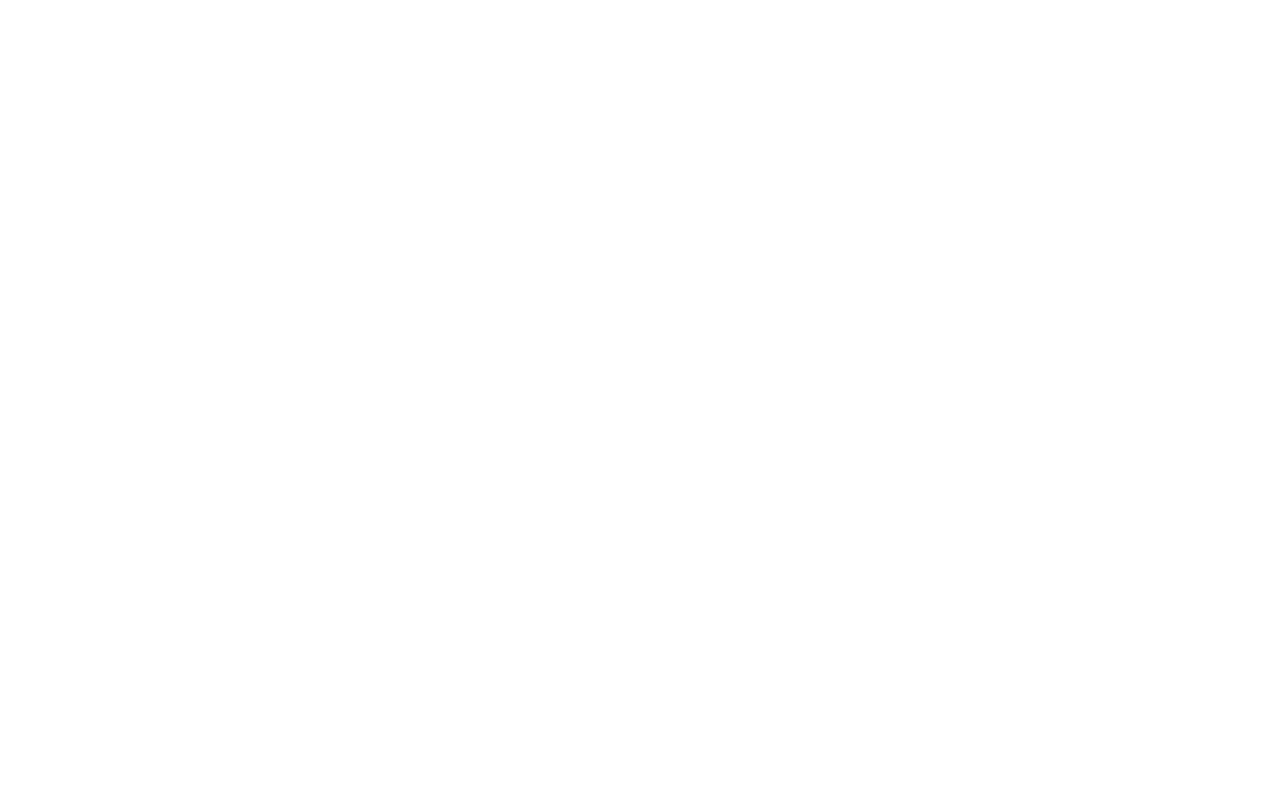
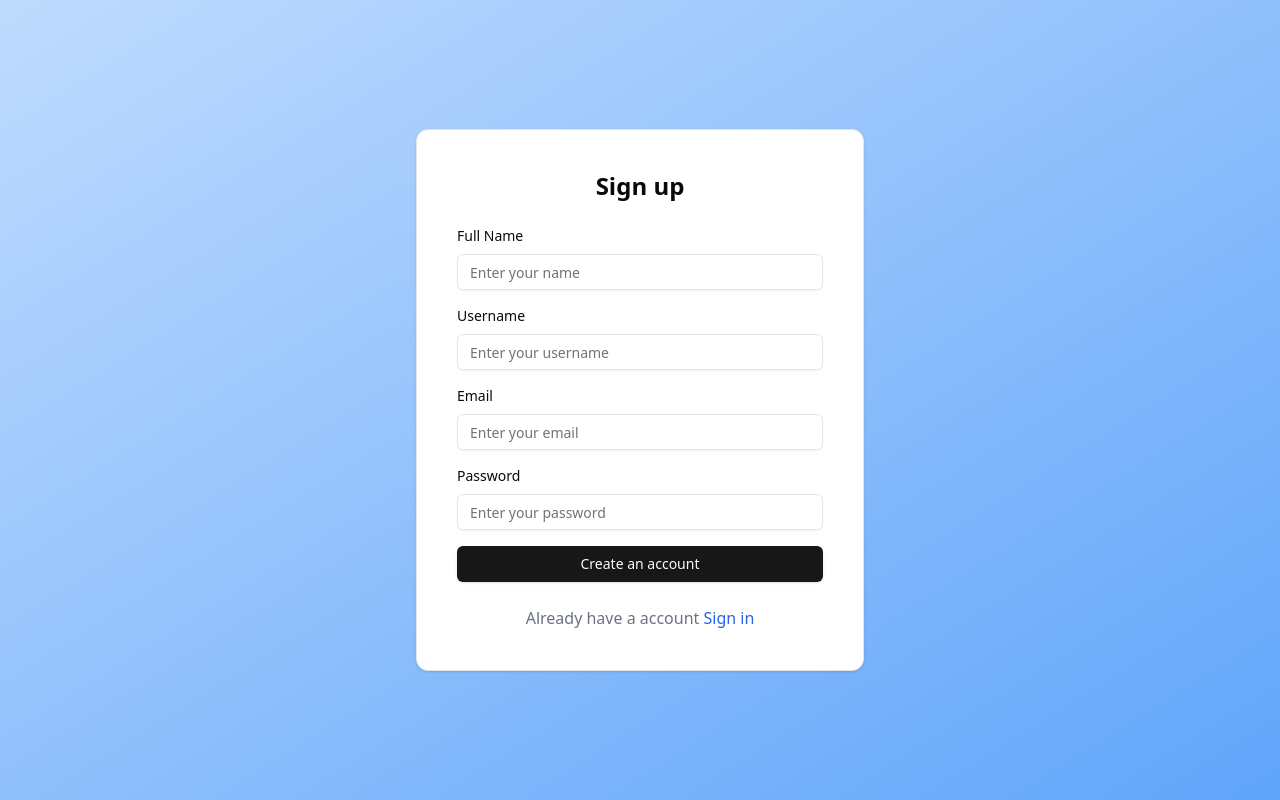
Before and after one commit to adi-1108/Alemeno, a React (Vite) app: page /signup in a window 1280 px wide. Before the commit this address had no page. Built offline with nearby package versions, Linux system fonts and the light colour scheme.

Commit message:
chore: Add login and signup pages

```diff
--- a/src/App.jsx
+++ b/src/App.jsx
@@ -5,12 +5,16 @@
 import StudentDashboard from "./components/StudentDashboard";
 import NavBar from "./components/NavBar";
 import NavBar2 from "./components/NavBar2";
+import LoginPage from "./components/LoginPage";
+import SignUp from "./components/SignUp";
 
 const App = () => {
   return (
     <div className="bg-gradient-to-br from-blue-200 to-blue-400">
       <BrowserRouter>
         <Routes>
+          <Route path="/login" element={<LoginPage />} />
+          <Route path="/signup" element={<SignUp />} />
           <Route path="/" element={<NavBar2 />}>
             <Route index element={<CourseList />} />
             <Route path="course/:id" element={<CourseDetails />} />
--- /dev/null
+++ b/src/components/LoginPage.jsx
@@ -0,0 +1,76 @@
+import React, { useState } from "react";
+import { Card, CardContent, CardFooter, CardHeader } from "./ui/card";
+import { Input } from "./ui/input";
+import { Button } from "./ui/button";
+import { Link } from "react-router-dom";
+
+// Ensure correct import paths for ShadCN components
+
+const LoginPage = () => {
+  const [email, setEmail] = useState("");
+  const [password, setPassword] = useState("");
+
+  const handleLogin = (e) => {
+    e.preventDefault();
+    // Add login logic here (e.g., call to Supabase or other auth provider)
+    console.log("Login with:", email, password);
+  };
+
+  return (
+    <div className="flex min-h-screen items-center justify-center">
+      <Card className="w-full max-w-md border-2 border-slate-600/50 p-4 shadow-2xl">
+        <CardHeader>
+          <p className="text-center text-2xl font-bold">Login</p>
+        </CardHeader>
+        <CardContent>
+          <form onSubmit={handleLogin} className="space-y-4">
+            <div>
+              <label htmlFor="email" className="mb-2 block text-sm font-medium">
+                Email
+              </label>
+              <Input
+                id="email"
+                type="email"
+                placeholder="Enter your email"
+                value={email}
+                onChange={(e) => setEmail(e.target.value)}
+                required
+                className="w-full"
+              />
+            </div>
+            <div>
+              <label
+                htmlFor="password"
+                className="mb-2 block text-sm font-medium"
+              >
+                Password
+              </label>
+              <Input
+                id="password"
+                type="password"
+                placeholder="Enter your password"
+                value={password}
+                onChange={(e) => setPassword(e.target.value)}
+                required
+                className="w-full"
+              />
+            </div>
+            <Button type="submit" className="w-full">
+              Login
+            </Button>
+          </form>
+        </CardContent>
+        <CardFooter className="flex justify-center">
+          <p variant="body2" className="text-gray-500">
+            Don't have an account?{" "}
+            <Link to="/signup" className="text-blue-600 hover:underline">
+              Sign up
+            </Link>
+          </p>
+        </CardFooter>
+      </Card>
+    </div>
+  );
+};
+
+export default LoginPage;
--- /dev/null
+++ b/src/components/SignUp.jsx
@@ -0,0 +1,101 @@
+import React, { useRef, useState } from "react";
+import { Card, CardContent, CardFooter, CardHeader } from "./ui/card";
+import { Input } from "./ui/input";
+import { Button } from "./ui/button";
+import { Link } from "react-router-dom"; // Ensure correct import paths for ShadCN components
+
+const SignUp = () => {
+  const emailInput = useRef(null);
+  const passwordInput = useRef(null);
+  const nameInput = useRef(null);
+  const usernameInput = useRef(null);
+
+  const handleLogin = (e) => {
+    e.preventDefault();
+    console.log("sign up  with:", email, password);
+  };
+
+  return (
+    <div className="flex min-h-screen items-center justify-center">
+      <Card className="w-full max-w-md p-4">
+        <CardHeader>
+          <p className="text-center text-2xl font-bold">
+            Sign up
+          </p>
+        </CardHeader>
+        <CardContent>
+          <form onSubmit={handleLogin} className="space-y-4">
+            <div>
+              <label htmlFor="email" className="mb-2 block text-sm font-medium">
+                Full Name
+              </label>
+              <Input
+                ref={nameInput}
+                id="name"
+                type="text"
+                placeholder="Enter your name"
+                required
+                className="w-full"
+              />
+            </div>
+            <div>
+              <label htmlFor="email" className="mb-2 block text-sm font-medium">
+                Username
+              </label>
+              <Input
+                ref={usernameInput}
+                id="username"
+                type="text"
+                placeholder="Enter your username"
+                required
+                className="w-full"
+              />
+            </div>
+            <div>
+              <label htmlFor="email" className="mb-2 block text-sm font-medium">
+                Email
+              </label>
+              <Input
+                id="email"
+                type="email"
+                placeholder="Enter your email"
+                ref={emailInput}
+                required
+                className="w-full"
+              />
+            </div>
+            <div>
+              <label
+                htmlFor="password"
+                className="mb-2 block text-sm font-medium"
+              >
+                Password
+              </label>
+              <Input
+                id="password"
+                type="password"
+                placeholder="Enter your password"
+                ref={passwordInput}
+                required
+                className="w-full"
+              />
+            </div>
+            <Button type="submit" className="w-full">
+              Create an account
+            </Button>
+          </form>
+        </CardContent>
+        <CardFooter className="flex justify-center">
+          <p variant="body2" className="text-gray-500">
+            Already have a account{" "}
+            <a href="/login" className="text-blue-600 hover:underline">
+              Sign in
+            </a>
+          </p>
+        </CardFooter>
+      </Card>
+    </div>
+  );
+};
+
+export default SignUp;
```
